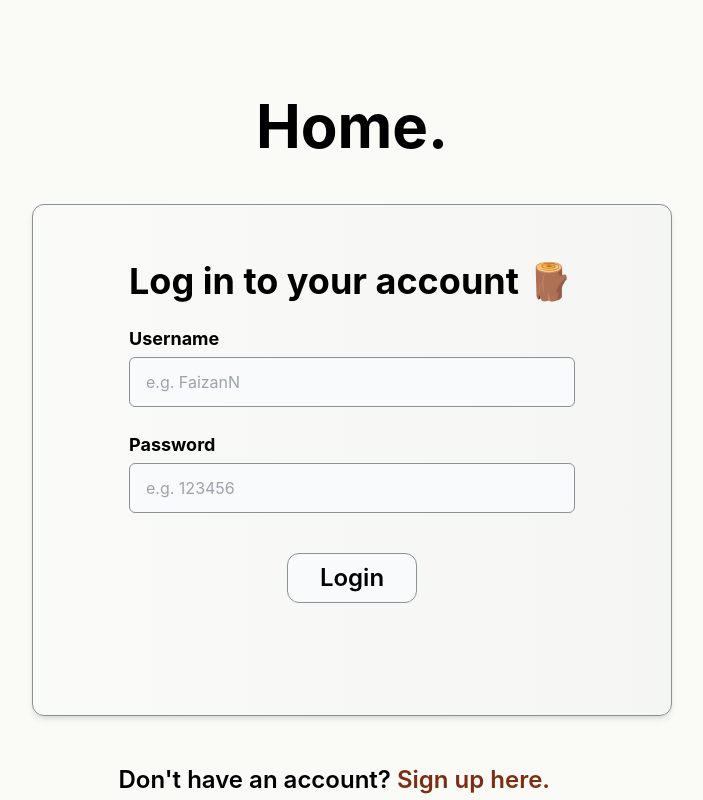
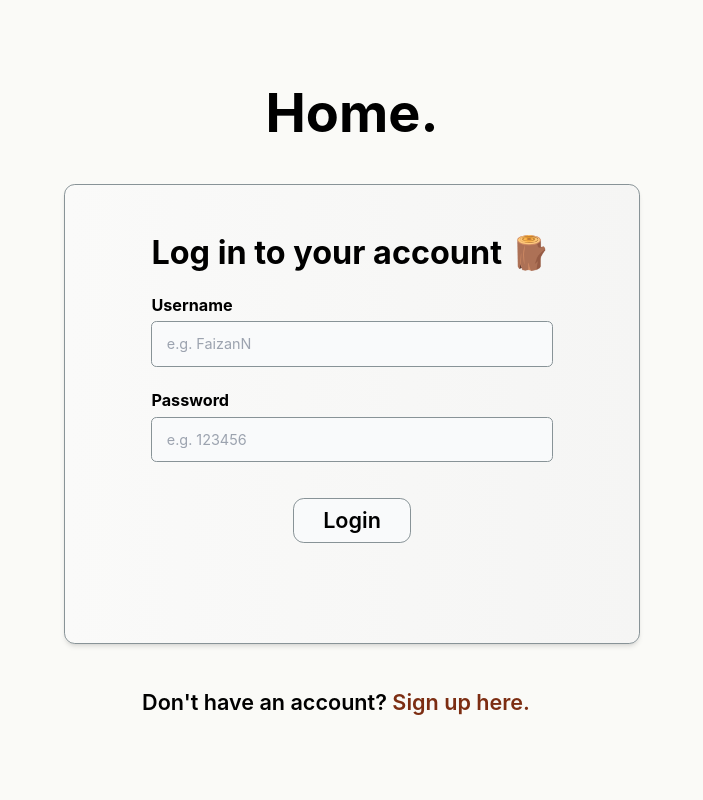
Before and after one commit to faizannaseerr/CMS, a React (Create React App) app in the folder client/: page / in a window 1280 px wide. Shown: the top 800 px of the page, without its empty margins (288-991 px from the left). Built offline with nearby package versions, Linux system fonts and the light colour scheme.

Commit message:
Update index.css

```diff
--- a/client/src/index.css
+++ b/client/src/index.css
@@ -8,6 +8,10 @@
     list-style: revert;
     padding: 0 1.5rem;
   }
+}
+
+html {
+  zoom: 0.9;
 }
 
 ::selection {
```
